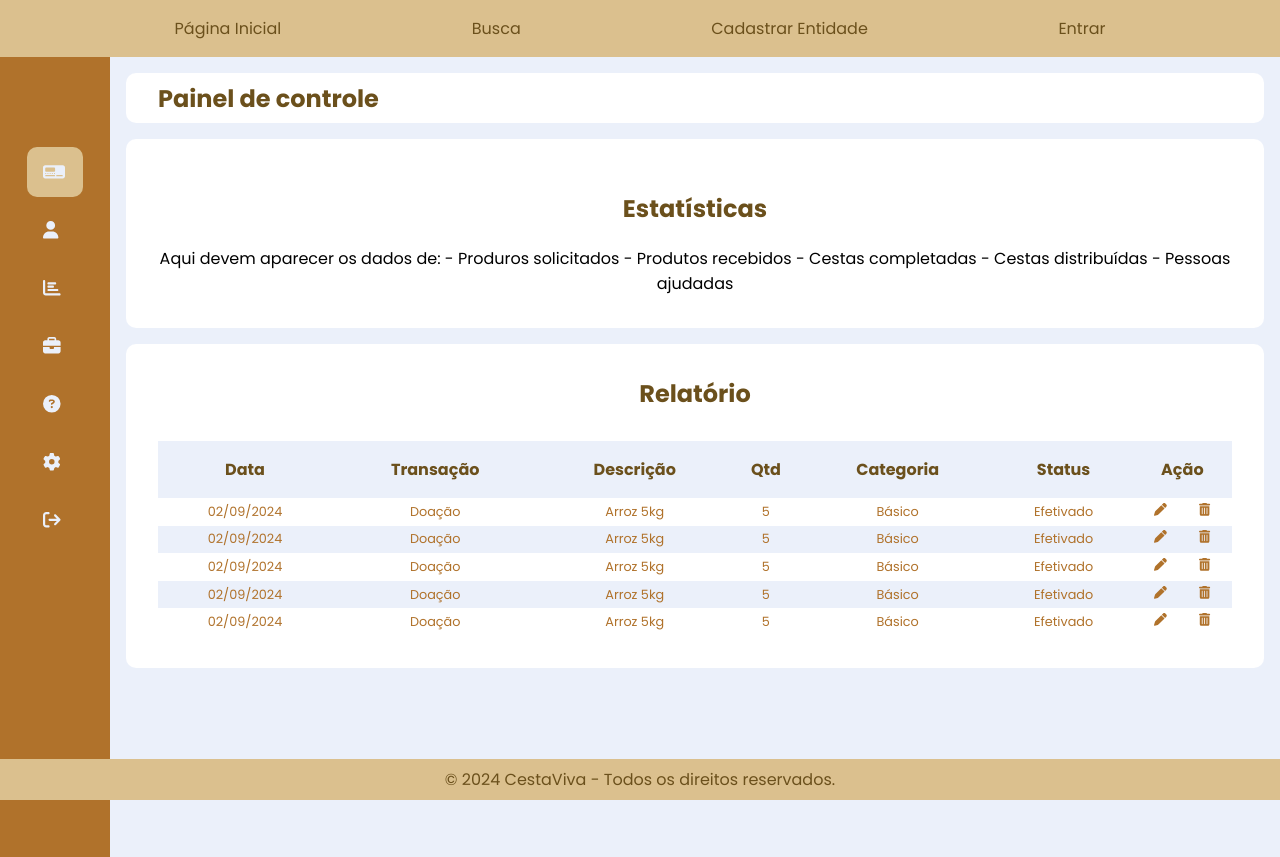
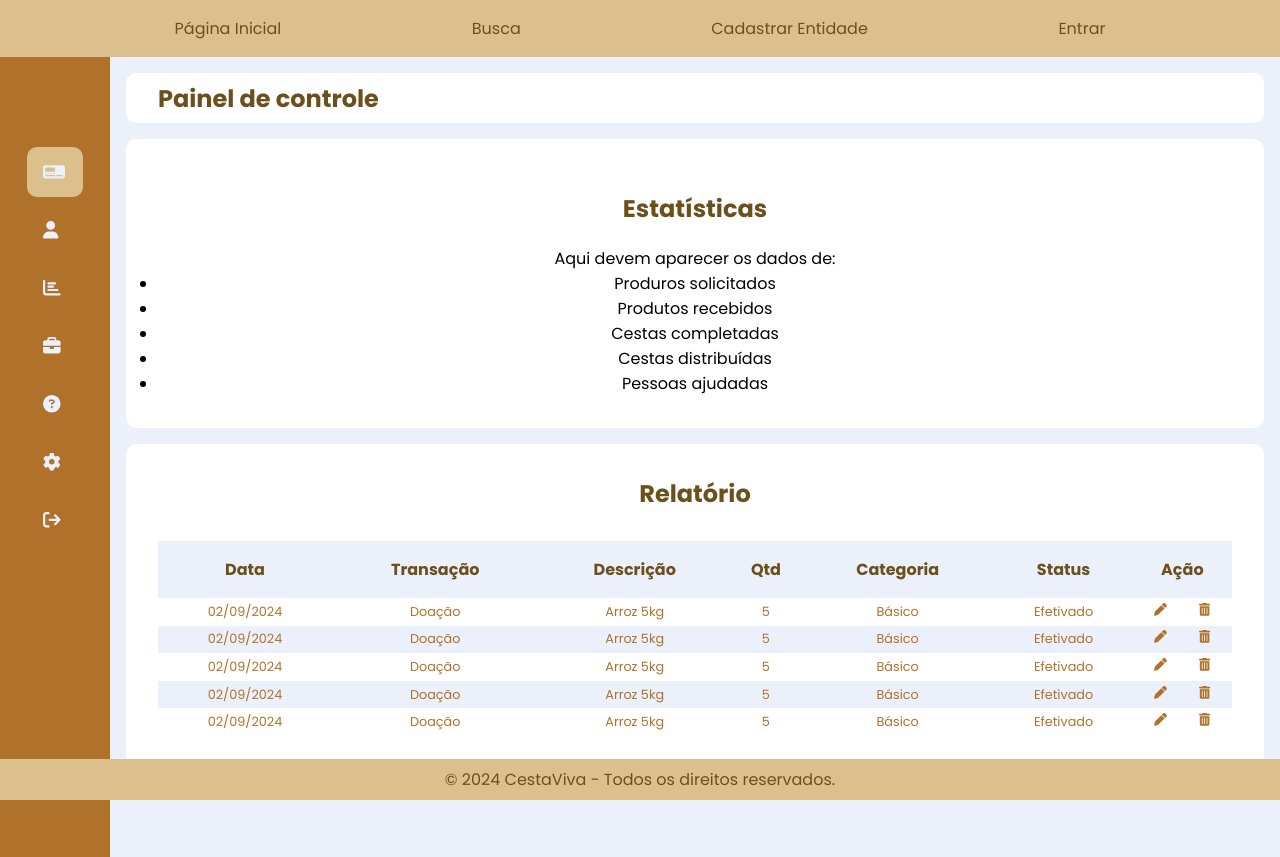
Before and after one commit to Amicuchi/CestaViva, a React (Vite) app: page /dashboard/estatisticas in a window 1280 px wide. Built offline with nearby package versions, Linux system fonts and the light colour scheme.

Commit message:
mera alteração de parágrafo para lista

```diff
--- a/src/components/dashboardComponents/Estatisticas.jsx
+++ b/src/components/dashboardComponents/Estatisticas.jsx
@@ -5,13 +5,14 @@ export default function Estatisticas() {
         <>
             <div className="card--container">
                 <h2>Estatísticas</h2>
-                <p>Aqui devem aparecer os dados de:
-                    - Produros solicitados
-                    - Produtos recebidos
-                    - Cestas completadas
-                    - Cestas distribuídas
-                    - Pessoas ajudadas
-                </p>
+                <p>Aqui devem aparecer os dados de:</p>
+                    <ul>
+                        <li>Produros solicitados</li>
+                        <li>Produtos recebidos</li>
+                        <li>Cestas completadas</li>
+                        <li>Cestas distribuídas</li>
+                        <li>Pessoas ajudadas</li>
+                    </ul>
             </div>
 
             <DashboardTable />
```
